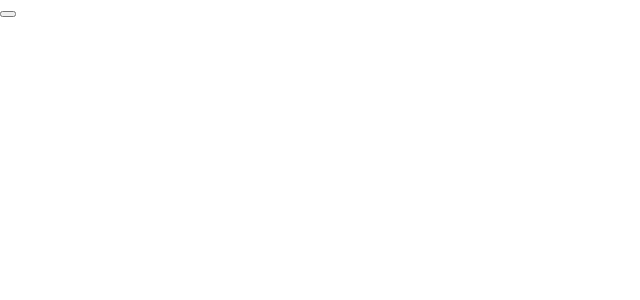
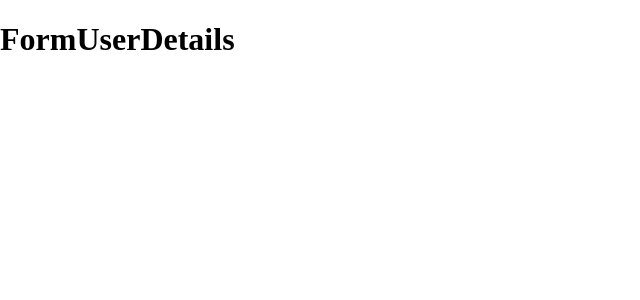
Before and after one commit to Choharim/form-validation, a React (Create React App) app: page / in a window 1280 px wide. Shown: the top 300 px of the page, without its empty margins (0-640 px from the left). Built offline with nearby package versions, Linux system fonts and the light colour scheme.

Commit message:
Add nextStep,prevStep,changeInfo

```diff
--- a/src/containers/FormUserDetails.js
+++ b/src/containers/FormUserDetails.js
@@ -1,7 +1,11 @@
 import React from "react";
 
 const FormUserDetails = () => {
-  return <div></div>;
+  return (
+    <div>
+      <h1>FormUserDetails</h1>
+    </div>
+  );
 };
 
 export default FormUserDetails;
--- a/src/containers/UserForm.js
+++ b/src/containers/UserForm.js
@@ -1,4 +1,5 @@
 import React, { useState } from "react";
+import FormUserDetails from "../containers/FormUserDetails";
 
 const UserForm = () => {
   const [firstInfo, setFirstInfo] = useState({
@@ -11,13 +12,34 @@ const UserForm = () => {
     bio: "",
   });
   const { step, firstName, lastName, email, occupation, city, bio } = firstInfo;
+  const values = { firstName, lastName, email, occupation, city, bio };
 
   const nextStep = () => {
     setFirstInfo({ ...firstInfo, step: step + 1 });
   };
+  const prevStep = () => {
+    setFirstInfo({ ...firstInfo, step: step - 1 });
+  };
+  const changeInfo = (input) => (e) => {
+    setFirstInfo({ ...firstInfo, input: e.target.value });
+  };
 
   console.log(firstInfo);
-  return <button onClick={nextStep}></button>;
+
+  return (
+    <>
+      {step === 1 && (
+        <FormUserDetails
+          nextStep={nextStep}
+          changeInfo={changeInfo}
+          values={values}
+        ></FormUserDetails>
+      )}
+      {step === 2 && <h1>FormPersonalDetails</h1>}
+      {step === 3 && <h1>Confirm</h1>}
+      {step === 4 && <h1>Success</h1>}
+    </>
+  );
 };
 
 export default UserForm;
```
Also changed, not shown: 1 other file (tests, documents, lock files or other folders).
